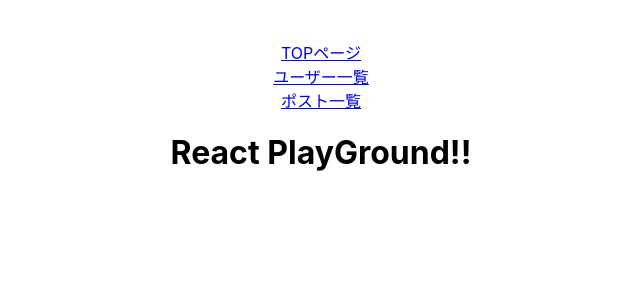
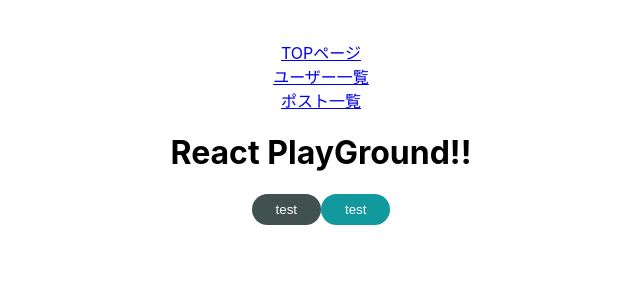
Before and after one commit to yk-graph/jak-learings, a React (Create React App) app: page / in a window 1280 px wide. Shown: the top 300 px of the page, without its empty margins (319-959 px from the left). Built offline with nearby package versions, Linux system fonts and the light colour scheme.

Commit message:
style: atoms作成

```diff
--- a/package.json
+++ b/package.json
@@ -47,6 +47,7 @@
     ]
   },
   "devDependencies": {
+    "@types/styled-components": "^5.1.24",
     "eslint": "^8.12.0",
     "eslint-config-prettier": "^8.5.0",
     "prettier": "^2.6.2"
--- a/src/App.tsx
+++ b/src/App.tsx
@@ -1,7 +1,15 @@
 import React from 'react'
+import PrimaryButton from './components/atoms/button/PrimaryButton'
+import SecondaryButton from './components/atoms/button/SecondaryButton'
 
 const App: React.FC = () => {
-  return <h1>React PlayGround!!</h1>
+  return (
+    <>
+      <h1>React PlayGround!!</h1>
+      <PrimaryButton>test</PrimaryButton>
+      <SecondaryButton>test</SecondaryButton>
+    </>
+  )
 }
 
 export default App
--- /dev/null
+++ b/src/components/atoms/button/BaseButton.tsx
@@ -0,0 +1,15 @@
+import styled from 'styled-components'
+
+const BaseButton = styled.button`
+  color: #fff;
+  padding: 8px 24px;
+  border: none;
+  border-radius: 9999px;
+  outline: none;
+  &:hover {
+    cursor: pointer;
+    opacity: 0.8;
+  }
+`
+
+export default BaseButton
--- /dev/null
+++ b/src/components/atoms/button/PrimaryButton.tsx
@@ -0,0 +1,15 @@
+import React from 'react'
+import styled from 'styled-components'
+import BaseButton from './BaseButton'
+
+const PrimaryButton: React.FC = (props) => {
+  const { children } = props
+
+  return <SButton>{children}</SButton>
+}
+
+const SButton = styled(BaseButton)`
+  background-color: #40514e;
+`
+
+export default PrimaryButton
--- /dev/null
+++ b/src/components/atoms/button/SecondaryButton.tsx
@@ -0,0 +1,15 @@
+import React from 'react'
+import styled from 'styled-components'
+import BaseButton from './BaseButton'
+
+const SecondaryButton: React.FC = (props) => {
+  const { children } = props
+
+  return <SButton>{children}</SButton>
+}
+
+const SButton = styled(BaseButton)`
+  background-color: #11999e;
+`
+
+export default SecondaryButton
```
Also changed, not shown: 1 other file (tests, documents, lock files or other folders).
